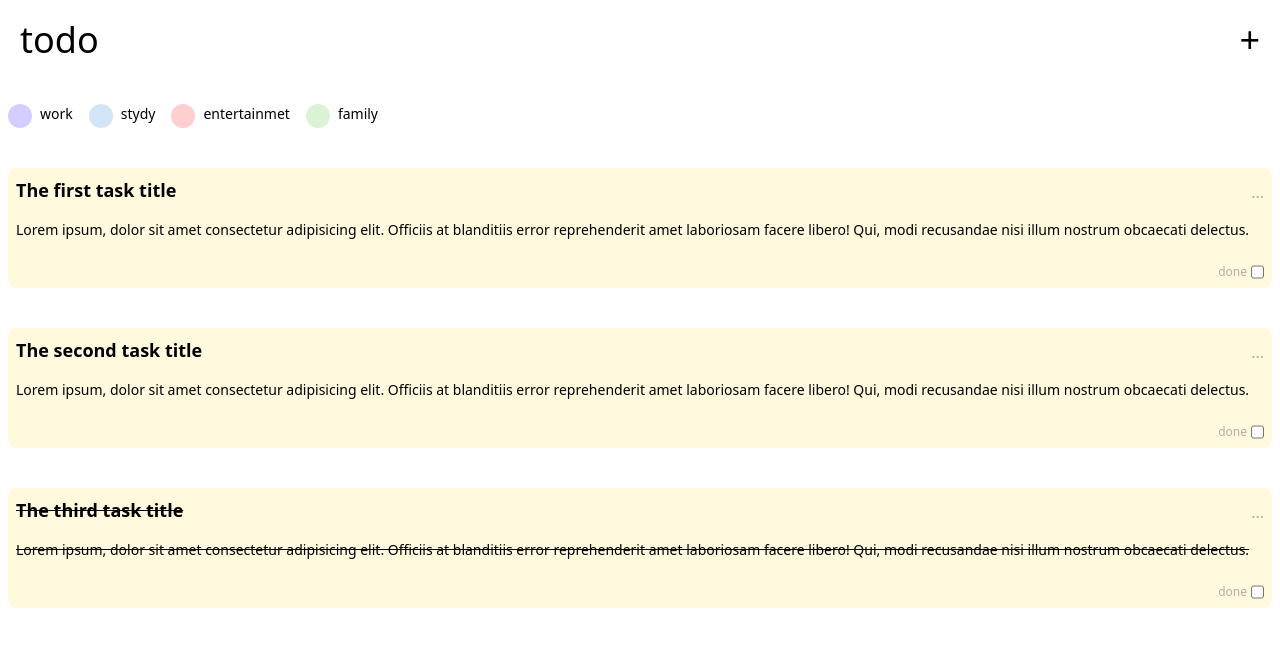
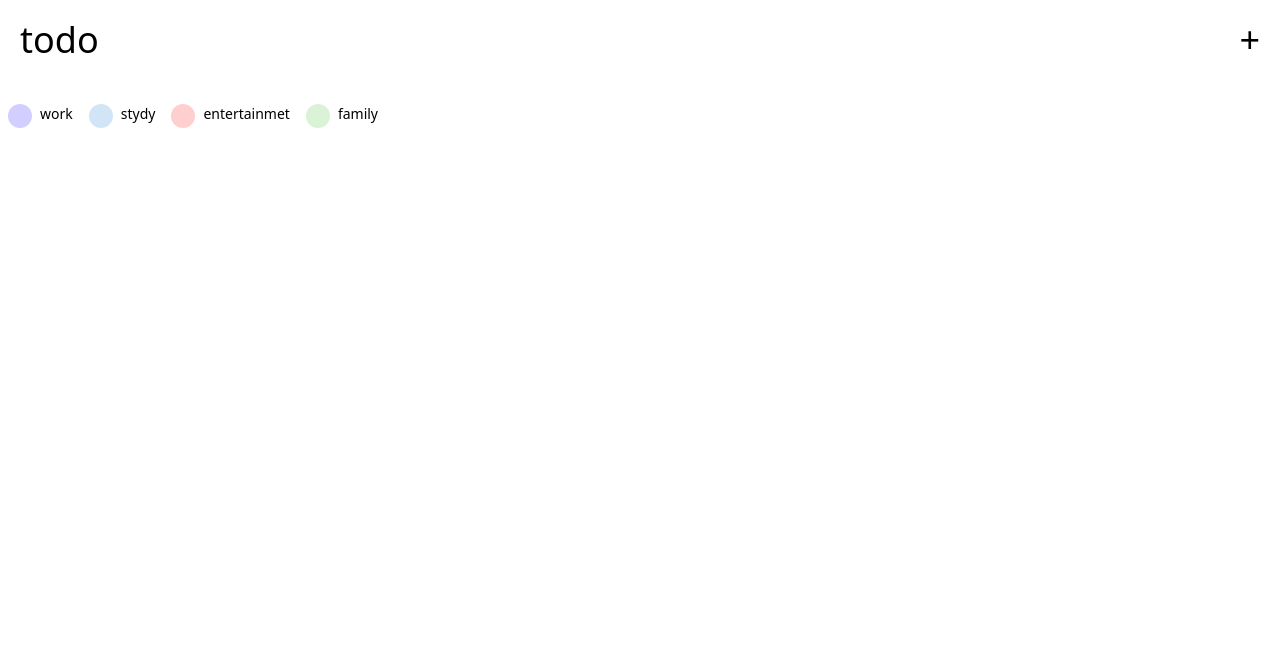
Before and after one commit to Tijana84/todo-list, a React (Vite) app in the folder todo-list/: page /todo-list in a window 1280 px wide. Shown: the top 646 px of the page. Built offline with nearby package versions, Linux system fonts and the light colour scheme.

Commit message:
added reading from local storage

```diff
--- a/todo-list/src/TodoForm/index.tsx
+++ b/todo-list/src/TodoForm/index.tsx
@@ -8,8 +8,8 @@ export const TodoForm = () => {
 
   const handleSubmit = (e: any) => {
     e.preventDefault();
-    localStorage.setItem("title", JSON.stringify(title));
-    localStorage.setItem("description", JSON.stringify(description));
+    localStorage.setItem("title", title);
+    localStorage.setItem("description", description);
     localStorage.setItem("isDone", JSON.stringify(false));
     handleCancel();
   };
--- a/todo-list/src/TodoList/index.tsx
+++ b/todo-list/src/TodoList/index.tsx
@@ -5,6 +5,24 @@ export const TodoList = () => {
   const navigation = useNavigate();
   const [checked, setChecked] = useState(false);
   const [hidden, setHidden] = useState(true);
+  const [TodoList, setTodoList] = useState([]);
+  const [newTodoList, setNewTodoList] = useState("");
+  // const [todos, setTodos] = useState(() => {
+  //   // get the todos from localstorage
+  //   const savedTodos = localStorage.getItem("todos");
+  //   // if there are todos stored
+  //   if (savedTodos) {
+  //     // return the parsed the JSON object back to a javascript object
+  //     return JSON.parse(savedTodos);
+  //     // otherwise
+  //   } else {
+  //     // return an empty array
+  //     return [];
+  //   }
+  // });
+
+  const title = localStorage.getItem("title");
+  const description = localStorage.getItem("description");
 
   const handleChangeChecked = () => {
     setChecked(!setChecked);
@@ -19,14 +37,14 @@ export const TodoList = () => {
   };
 
   return (
-    <div id="#todo-list">
-      <div className="flex justify-between p-5">
+    <div>
+      <div className="flex justify-between p-5 mb-6">
         <span className="text-4xl">todo</span>
         <button onClick={handlePlus} className="text-4xl">
           +
         </button>
       </div>
-      <div className="flex px-2 mt-6">
+      <div className="flex px-2 mb-10">
         <div className="flex mr-4">
           <button className="h-6 w-6 rounded-full bg-violet"></button>
           <a href="work" className="ml-2 text-sm">
@@ -52,9 +70,10 @@ export const TodoList = () => {
           </a>
         </div>
       </div>
-      <div className="bg-yellow rounded-lg mt-10 mx-2">
+      {title && description ? (
+        <div className="bg-yellow rounded-lg mx-2 relative">
           <div className="flex justify-between items-end">
-          <h1 className="text-lg font-semibold p-2">The first task title</h1>
+            <h1 className="text-lg font-semibold p-2">{title}</h1>
             <button
               className="p-2 text-grey"
               onClick={() => setHidden((s) => !s)}
@@ -62,8 +81,8 @@ export const TodoList = () => {
               ...
             </button>
             {!hidden ? (
-            <div>
-              <div id="" className="flex flex-col items-end p-2">
+
+                <div className="flex flex-col items-end p-2 absolute top-0 right-4">
                   <button
                     onClick={() => handleEdit()}
                     className="bg-white h-10 w-32 rounded-xl mb-1"
@@ -77,14 +96,9 @@ export const TodoList = () => {
                     Delete
                   </button>
                 </div>
-            </div>
             ) : null}
           </div>
-        <p className="text-sm mb-2 p-2">
-          Lorem ipsum, dolor sit amet consectetur adipisicing elit. Officiis at
-          blanditiis error reprehenderit amet laboriosam facere libero! Qui,
-          modi recusandae nisi illum nostrum obcaecati delectus.
-        </p>
+          <p className="text-sm mb-2 p-2">{description}</p>
           <div className="flex justify-end p-2">
             <label htmlFor="" className="mr-1 text-xs text-grey">
               done
@@ -96,93 +110,7 @@ export const TodoList = () => {
             />
           </div>
         </div>
-      <div className="bg-yellow rounded-lg mt-10 mx-2">
-        <div className="flex justify-between items-end">
-          <h1 className="text-lg font-semibold p-2">The second task title</h1>
-          <button
-            className="p-2 text-grey"
-            onClick={() => setHidden((s) => !s)}
-          >
-            ...
-          </button>
-          {!hidden ? (
-            <div>
-              <div className="flex flex-col items-end p-2">
-                <button
-                  onClick={() => handleEdit()}
-                  className="bg-white h-10 w-32 rounded-xl mb-1"
-                >
-                  Edit
-                </button>
-                <button className="bg-white h-10 w-32 rounded-xl">
-                  Delete
-                </button>
-              </div>
-            </div>
       ) : null}
-        </div>
-        <p className="text-sm mb-2 p-2">
-          Lorem ipsum, dolor sit amet consectetur adipisicing elit. Officiis at
-          blanditiis error reprehenderit amet laboriosam facere libero! Qui,
-          modi recusandae nisi illum nostrum obcaecati delectus.
-        </p>
-        <div className="flex justify-end p-2">
-          <label htmlFor="" className="mr-1 text-xs text-grey">
-            done
-          </label>
-          <input
-            type="checkbox"
-            className="text-grey rounded-lg"
-            onChange={(e) => setChecked(e.target.checked)}
-          />
-        </div>
-      </div>
-      <div className="bg-yellow rounded-lg mt-10 mx-2">
-        <div className="flex justify-between items-end">
-          <h1 className="text-lg font-semibold line-through p-2">
-            The third task title
-          </h1>
-          <button
-            className="p-2 text-grey"
-            onClick={() => setHidden((s) => !s)}
-          >
-            ...
-          </button>
-          {!hidden ? (
-            <div>
-              <div id="" className="flex flex-col items-end p-2">
-                <button
-                  onClick={() => handleEdit()}
-                  className="bg-white h-10 w-32 rounded-xl mb-1"
-                >
-                  Edit
-                </button>
-                <button
-                  onClick={() => handleDelete()}
-                  className="bg-white h-10 w-32 rounded-xl"
-                >
-                  Delete
-                </button>
-              </div>
-            </div>
-          ) : null}
-        </div>
-        <p className="text-sm mb-2 line-through p-2">
-          Lorem ipsum, dolor sit amet consectetur adipisicing elit. Officiis at
-          blanditiis error reprehenderit amet laboriosam facere libero! Qui,
-          modi recusandae nisi illum nostrum obcaecati delectus.
-        </p>
-        <div className="flex justify-end p-2">
-          <label htmlFor="" className="mr-1 text-xs text-grey">
-            done
-          </label>
-          <input
-            type="checkbox"
-            className="text-grey rounded-lg"
-            onChange={(e) => setChecked(e.target.checked)}
-          />
-        </div>
-      </div>
     </div>
   );
 };
```
Lines whose indentation alone changed are shown as unchanged.
